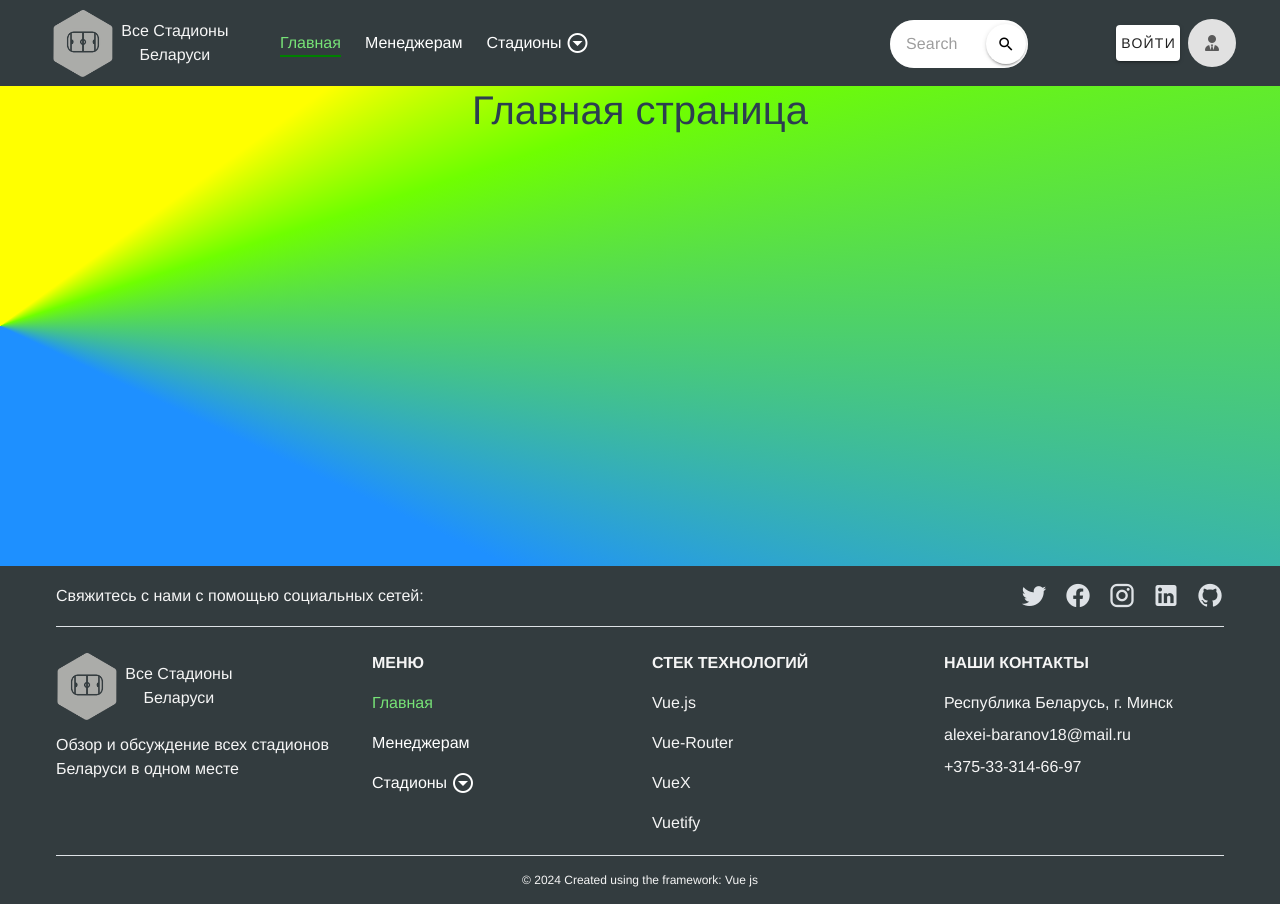
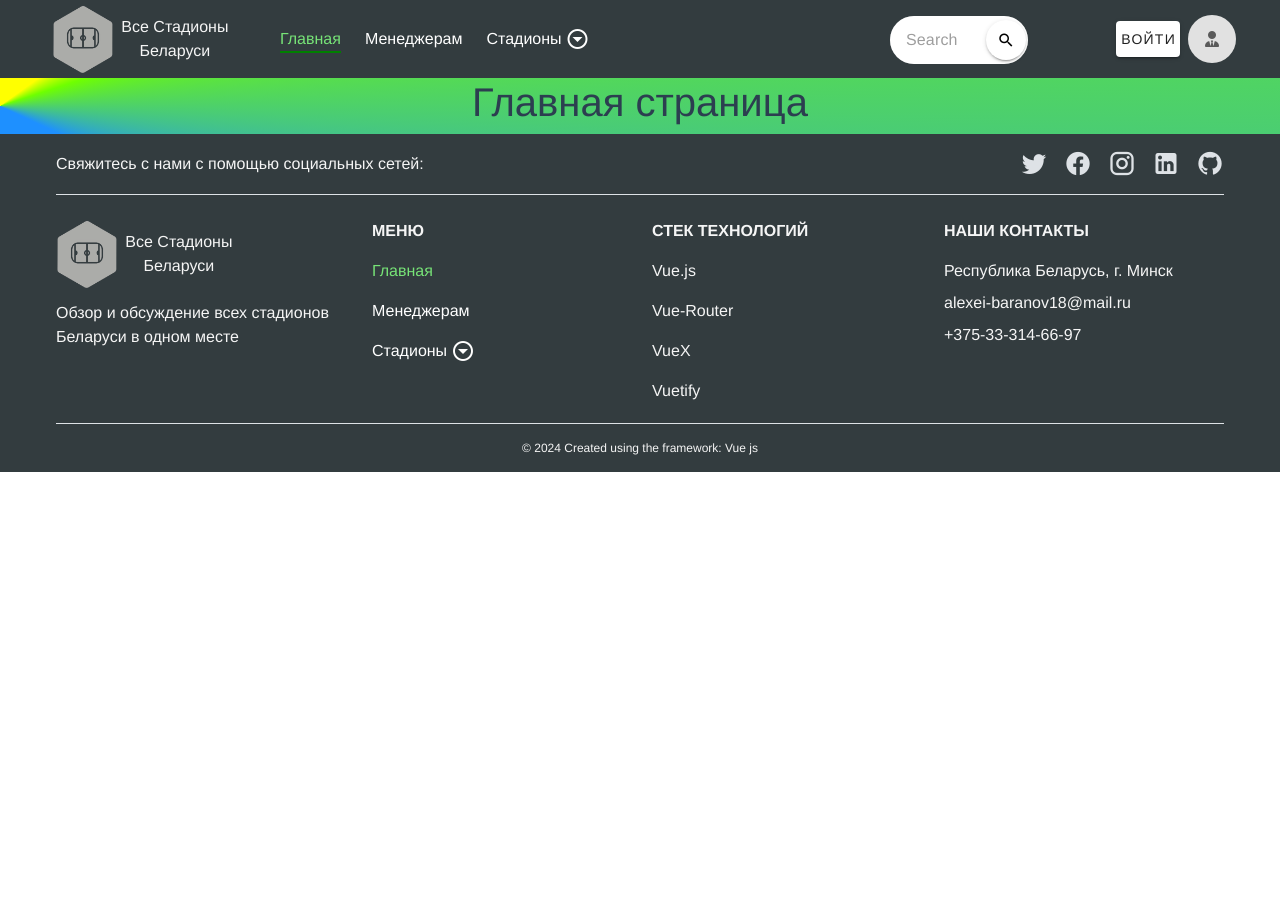
Before and after one commit to Baranov-alexei18/footbustikshop, a Vue app: page / in a window 1280 px wide. After the commit the page ends 800 px from the top, so only its background shows below. Built offline with nearby package versions, Linux system fonts and the light colour scheme; what vue-the-mask would draw is missing.

Commit message:
Review code: appShop and HeaderApp

```diff
--- a/src/AppShop.vue
+++ b/src/AppShop.vue
@@ -27,7 +27,6 @@ export default {
 
 .view {
   flex-grow: 1;
-  height: 60vh;
   background: conic-gradient(
     at 0% 50%,
     yellow 15%,
--- a/src/components/HeaderApp.vue
+++ b/src/components/HeaderApp.vue
@@ -1,6 +1,6 @@
 <template>
   <header>
-    <v-container class="px-0 py-2">
+    <v-container class="px-0 py-1">
       <v-row class="justify-space-between mx-0">
         <v-col class="d-none d-sm-flex logo" sm="3" lg="2">
           <LogoApp />
```
